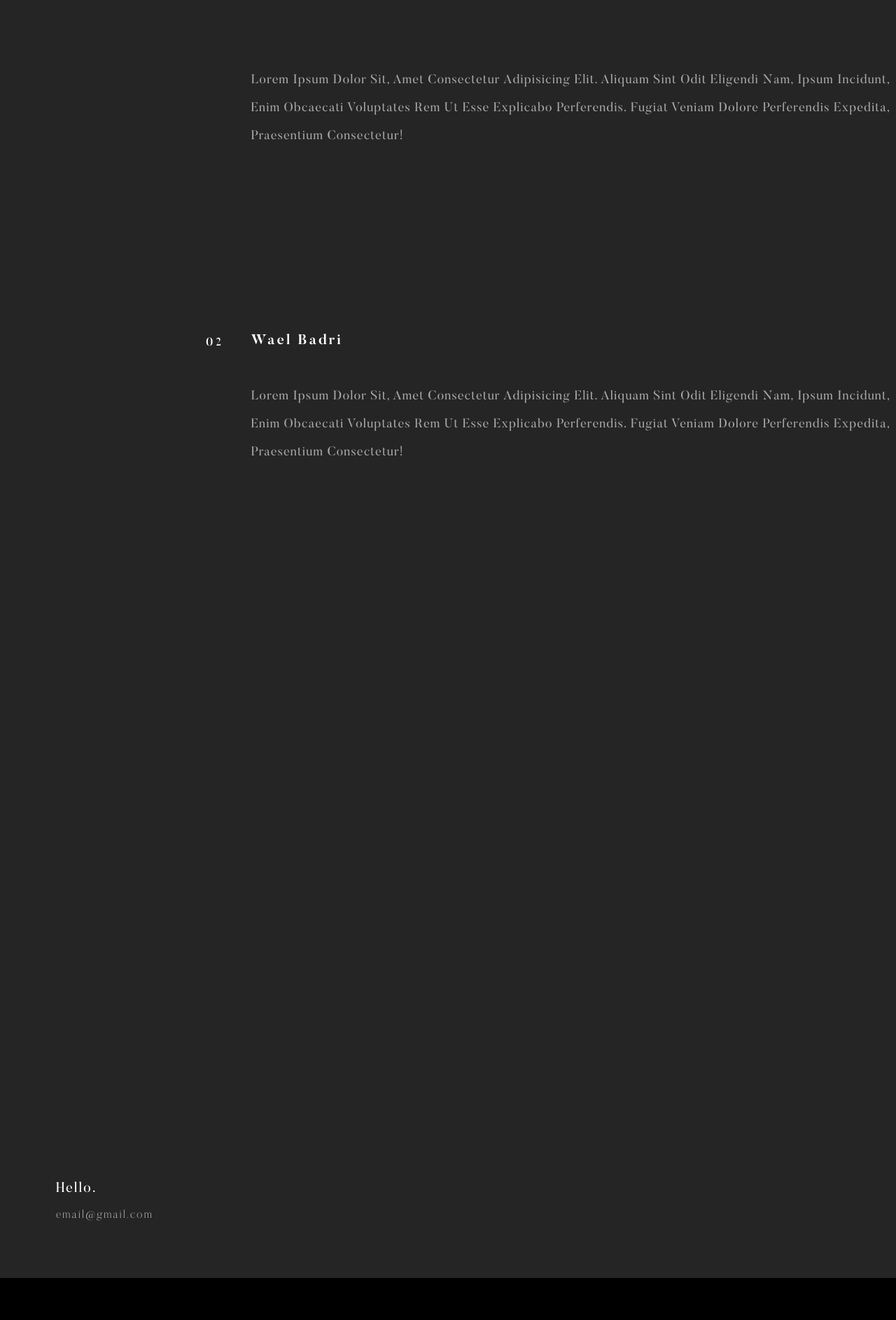
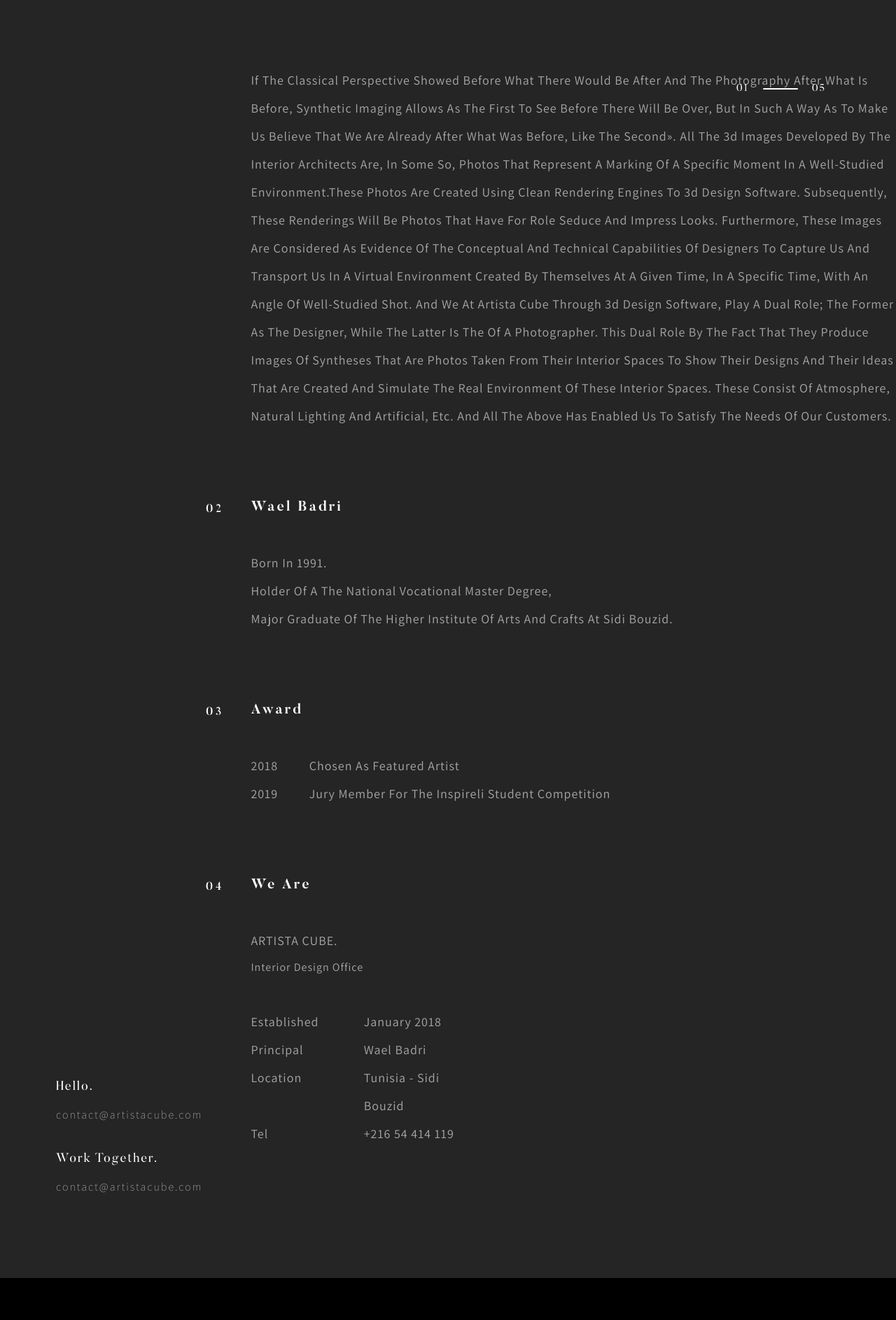
Before and after one commit to hajjimajed/a-cube, a React (Create React App) app: page /about in a window 1280 px wide. Shown: the part 573-2460 px from the top of the page at 70% size. Built offline with nearby package versions, Linux system fonts and the light colour scheme; no server answers; the database is empty.

Commit message:
finishing about page

```diff
--- a/public/index.html
+++ b/public/index.html
@@ -1,15 +1,18 @@
 <!DOCTYPE html>
 <html lang="en">
+
 <head>
   <meta charset="utf-8" />
   <link rel="icon" href="%PUBLIC_URL%/favicon.ico" />
   <meta name="viewport" content="width=device-width, initial-scale=1" />
   <meta name="theme-color" content="#000000" />
-    <meta
-      name="description"
-      content="Web site created using create-react-app"
-    />
+  <meta name="description" content="Web site created using create-react-app" />
   <link rel="apple-touch-icon" href="%PUBLIC_URL%/logo192.png" />
+  <link rel="preconnect" href="https://fonts.googleapis.com">
+  <link rel="preconnect" href="https://fonts.gstatic.com" crossorigin>
+  <link
+    href="https://fonts.googleapis.com/css2?family=Assistant:wght@200;300;400;500;600;700;800&family=Oswald:wght@200;300;400;500;600;700&display=swap"
+    rel="stylesheet">
   <!--
       manifest.json provides metadata used when your web app is installed on a
       user's mobile device or desktop. See https://developers.google.com/web/fundamentals/web-app-manifest/
@@ -26,6 +29,7 @@
     -->
   <title>React App</title>
 </head>
+
 <body>
   <noscript>You need to enable JavaScript to run this app.</noscript>
   <div id="root"></div>
@@ -40,4 +44,5 @@
       To create a production bundle, use `npm run build` or `yarn build`.
     -->
 </body>
+
 </html>
--- a/src/index.scss
+++ b/src/index.scss
@@ -73,7 +73,14 @@ body {
 
 * {
   font-family: "Butler";
+
+  p,
+  span {
+    font-family: 'Assistant', sans-serif;
+  }
 }
+
+
 
 code {
   font-family: source-code-pro, Menlo, Monaco, Consolas, 'Courier New',
--- a/src/routes/about/about.component.jsx
+++ b/src/routes/about/about.component.jsx
@@ -1,7 +1,7 @@
-import React, { useEffect, useRef } from 'react';
+import React, { useEffect, useRef, useState } from 'react';
 import './about.styles.scss';
 import $ from 'jquery';
-import { motion } from 'framer-motion';
+import { motion, useViewportScroll, useTransform } from 'framer-motion';
 
 import { ReactComponent as Letter } from '../../assets/letter.svg';
 
@@ -57,38 +57,163 @@ const About = () => {
         initial: { translateX: 0 }
     };
 
-    const email = 'email@gmail.com'
+    const email = 'contact@artistacube.com'
     const handleEmailClick = () => {
         window.location.href = `mailto:${email}`;
     };
 
+    const [currentSection, setCurrentSection] = useState(0);
+    const [lastSection, setLastSection] = useState(0);
+
+    useEffect(() => {
+        const observer = new IntersectionObserver(
+            (entries) => {
+                let visibleSectionId = currentSection;
+                entries.forEach((entry) => {
+                    if (entry.isIntersecting) {
+                        visibleSectionId = Number(entry.target.id);
+                    }
+                });
+                setCurrentSection(visibleSectionId);
+                if (visibleSectionId > lastSection || visibleSectionId === 0) {
+                    setLastSection(visibleSectionId);
+                }
+            },
+            { threshold: 0.5 }
+        );
+        const sections = document.querySelectorAll(".about-right-first-section");
+        sections.forEach((section) => {
+            observer.observe(section);
+        });
+        return () => observer.disconnect();
+    }, [currentSection, lastSection]);
+
+    const handleScroll = () => {
+        const sections = document.querySelectorAll(".about-right-first-section");
+        sections.forEach((section) => {
+            if (section.getBoundingClientRect().top < window.innerHeight / 2) {
+                setLastSection(Number(section.id));
+            }
+        });
+    };
+
+    useEffect(() => {
+        window.addEventListener("scroll", handleScroll);
+        return () => window.removeEventListener("scroll", handleScroll);
+    }, []);
+
+
+    const { scrollYProgress } = useViewportScroll();
+    const scale = useTransform(scrollYProgress, [0, 1], [1, 1]);
 
     return (
         <div className='about-container'>
+            <div className='indicator'>
+                <h1>0{currentSection}</h1>
+                <div className="wrapper">
+                    <motion.div
+                        className="container"
+                        style={{
+                            scale
+                        }}
+                    >
+                        <motion.div
+                            className="item"
+                            style={{
+                                scaleX: scrollYProgress
+                            }}
+                        />
+                    </motion.div>
+                </div>
+                <h1>05</h1>
+            </div>
             <div className='about-main'>
                 <div className='about-left'>
                     <div className='about-email' ref={emailRef}>
                         <h1>hello.</h1>
-                        <h2>email@gmail.com</h2>
+                        <p>contact@artistacube.com</p>
+                        <h1>Work Together.</h1>
+                        <p>contact@artistacube.com</p>
                     </div>
                 </div>
                 <div className='about-right'>
-                    <div className='about-right-first-section'>
+                    <div id='1' className='about-right-first-section'>
                         <div className='number'>
                             <h1>01</h1>
                         </div>
                         <div className='content'>
                             <h1>artista cube</h1>
-                            <p>Lorem ipsum dolor sit, amet consectetur adipisicing elit. Aliquam sint odit eligendi nam, ipsum incidunt, enim obcaecati voluptates rem ut esse explicabo perferendis. Fugiat veniam dolore perferendis expedita, praesentium consectetur!</p>
+                            <p>If the classical perspective showed before what there would be after and the
+                                Photography after what is before, synthetic imaging allows as the first
+                                To see before there will be over, but in such a way as to make us believe that we are
+                                Already after what was before, like the second».
+                                All the 3d images developed by the interior architects are, in some
+                                So, photos that represent a marking of a specific moment in a
+                                Well-studied environment.These photos are created using clean rendering engines
+                                to 3d design software. Subsequently, these renderings will be photos that have for
+                                Role seduce and impress looks. Furthermore, these images are considered as
+                                evidence of the conceptual and technical capabilities of designers
+                                To capture us and transport us in a virtual environment
+                                created by themselves at a given time, in a specific time, with an angle of
+                                well-studied shot.
+                                And we at Artista Cube through 3d design software,
+                                play a dual role; the former as the designer, while the latter is the
+                                of a photographer. This dual role by the fact that they produce images of
+                                syntheses that are photos taken from their interior spaces to show their
+                                designs and their ideas that are created and simulate the real environment of these
+                                interior spaces. These consist of atmosphere, natural lighting and
+                                artificial, etc. and all the above has enabled us to satisfy the needs of our customers.</p>
                         </div>
                     </div>
-                    <div className='about-right-first-section'>
+                    <div id='2' className='about-right-first-section'>
                         <div className='number'>
                             <h1>02</h1>
                         </div>
                         <div className='content'>
                             <h2>wael badri</h2>
-                            <p>Lorem ipsum dolor sit, amet consectetur adipisicing elit. Aliquam sint odit eligendi nam, ipsum incidunt, enim obcaecati voluptates rem ut esse explicabo perferendis. Fugiat veniam dolore perferendis expedita, praesentium consectetur!</p>
+                            <p>Born in 1991.</p>
+
+                            <p>Holder of a The National Vocational Master degree, </p>
+                            <p>major graduate of the Higher Institute of Arts and Crafts at Sidi bouzid.</p>
+                        </div>
+                    </div>
+                    <div id='3' className='about-right-first-section'>
+                        <div className='number'>
+                            <h1>03</h1>
+                        </div>
+                        <div className='content'>
+                            <h2>award</h2>
+                            <p><span>2018</span> <span>chosen as featured artist</span></p>
+                            <p><span>2019</span> <span>Jury member for the Inspireli student competition</span></p>
+                        </div>
+                    </div>
+                    <div id='4' className='about-right-first-section'>
+                        <div className='number'>
+                            <h1>04</h1>
+                        </div>
+                        <div className='content'>
+                            <h2>We are</h2>
+                            <h4>Artista Cube.</h4>
+                            <h3>Interior design office</h3>
+
+                            <div className='we-are-content'>
+                                <div className='we-are-section'>
+                                    <p>Established</p>
+                                    <p>January 2018</p>
+                                </div>
+                                <div className='we-are-section'>
+                                    <p>Principal</p>
+                                    <p>wael badri</p>
+                                </div>
+                                <div className='we-are-section'>
+                                    <p>location</p>
+                                    <p>Tunisia - Sidi Bouzid</p>
+                                </div>
+                                <div className='we-are-section'>
+                                    <p>tel</p>
+                                    <p>+216 54 414 119</p>
+                                </div>
+                            </div>
                         </div>
                     </div>
                 </div>
@@ -99,8 +224,8 @@ const About = () => {
                 initial="initial"
                 whileHover="hover"
                 className='about-footer'>
-                <div className='contact-container'>
-                    <h2>04</h2>
+                <div id='5' className='about-right-first-section'>
+                    <h2>05</h2>
                     <h1>hire us</h1>
                     <motion.div className='contact-filling'
                         variants={childVariants}
--- a/src/routes/about/about.styles.scss
+++ b/src/routes/about/about.styles.scss
@@ -4,6 +4,45 @@
     display: flex;
     flex-direction: column;
 
+
+    .indicator {
+        position: fixed;
+        bottom: 80px;
+        right: 100px;
+        z-index: 5;
+        display: flex;
+        flex-direction: row;
+        justify-content: center;
+        align-items: center;
+
+        h1 {
+            font-size: 14px;
+            line-height: 21px;
+            letter-spacing: 2px;
+            font-weight: 400;
+        }
+
+        .wrapper {
+            height: 2px;
+            width: 50px;
+            margin: 0 20px;
+        }
+
+        .container {
+            width: 100%;
+            height: 100%;
+            overflow: hidden;
+            background: rgba(255, 255, 255, 0.2);
+            border-radius: 30px;
+        }
+
+        .item {
+            width: inherit;
+            height: inherit;
+            background: white;
+            transform-origin: left;
+        }
+    }
 
     .about-main {
         width: 100%;
@@ -29,7 +68,7 @@
                 transition: 0.3s ease-in-out all;
 
                 h1 {
-                    font-size: 20px;
+                    font-size: 18px;
                     line-height: 27px;
                     letter-spacing: 2px;
                     text-transform: capitalize;
@@ -38,12 +77,13 @@
                     margin-bottom: 15px;
                 }
 
-                h2 {
+                p {
                     font-size: 1rem;
                     letter-spacing: 2px;
                     color: #ffffffb6;
                     font-weight: 200;
                     margin: 0;
+                    margin-bottom: 40px;
                 }
             }
         }
@@ -57,8 +97,8 @@
 
             .about-right-first-section {
                 width: 100%;
-                height: 100vh;
                 display: flex;
+                margin-bottom: 100px;
 
                 .number {
                     width: 10%;
@@ -94,6 +134,7 @@
                         font-weight: 400;
                         letter-spacing: 15px;
                         text-transform: uppercase;
+                        margin-bottom: 50px;
                     }
 
                     h2 {
@@ -102,6 +143,29 @@
                         font-weight: 600;
                         letter-spacing: 3px;
                         text-transform: capitalize;
+                        margin: 0;
+                        margin-bottom: 50px;
+                    }
+
+                    h3 {
+                        font-size: 16px;
+                        line-height: 36px;
+                        font-weight: 400;
+                        letter-spacing: 1px;
+                        text-transform: capitalize;
+                        color: rgba($color: #ffffff, $alpha: 0.6);
+                        font-family: 'Assistant', sans-serif;
+                        margin: 0;
+                    }
+
+                    h4 {
+                        font-size: 18px;
+                        line-height: 40px;
+                        font-weight: 400;
+                        letter-spacing: 1px;
+                        text-transform: uppercase;
+                        color: rgba($color: #ffffff, $alpha: 0.6);
+                        font-family: 'Assistant', sans-serif;
                         margin: 0;
                     }
 
@@ -112,7 +176,29 @@
                         letter-spacing: 1px;
                         text-transform: capitalize;
                         color: rgba($color: #ffffff, $alpha: 0.6);
-                        margin-top: 50px;
+
+                        span:first-child {
+                            margin-right: 40px;
+                        }
+                    }
+
+                    .we-are-content {
+                        display: flex;
+                        flex-direction: column;
+                        align-items: flex-start;
+                        justify-content: flex-start;
+                        margin-top: 40px;
+                        width: 100%;
+
+                        .we-are-section {
+                            display: flex;
+                            width: 35%;
+                            justify-content: space-between;
+
+                            p {
+                                width: 50%;
+                            }
+                        }
                     }
                 }
             }
@@ -128,9 +214,9 @@
         background-color: #000000;
         cursor: pointer;
 
-    }
 
-    .contact-container {
+
+        .about-right-first-section {
             width: 50%;
             height: 25%;
             display: flex;
@@ -184,3 +270,4 @@
             }
         }
     }
+}
```
Lines whose indentation alone changed are shown as unchanged.
